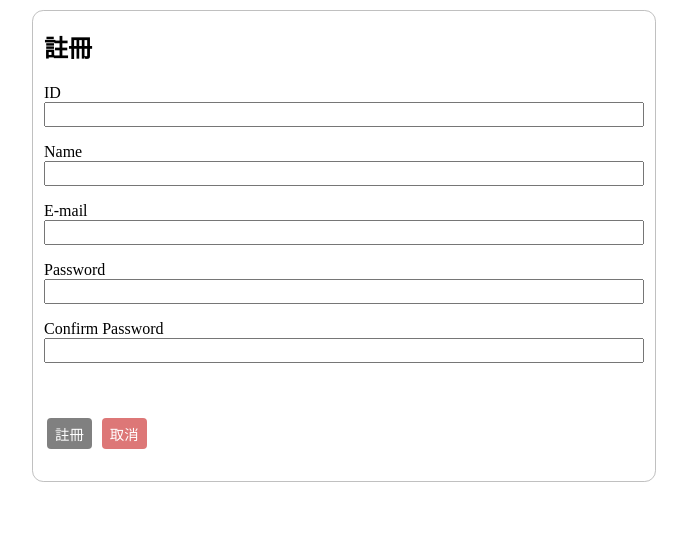
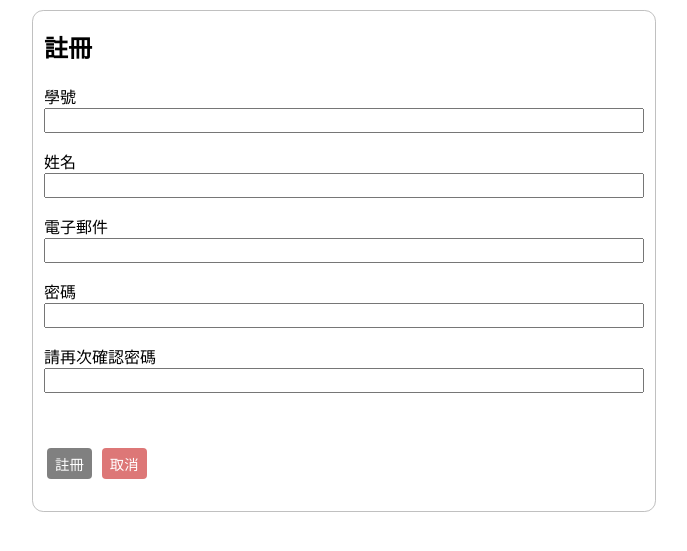
Before and after one commit to shao-hub/db_proj_2018, a PHP site: page /db_proj_2018/register in a window 1280 px wide. Shown: the part 65-616 px from the top of the page, without its empty margins (296-983 px from the left). Run offline with PHP 8.4, Linux system fonts and the light colour scheme; some libraries are stand-ins or nearby versions.

Commit message:
translate register page

```diff
--- a/application/views/register/index.php
+++ b/application/views/register/index.php
@@ -7,24 +7,24 @@
         <script src="<?php echo URL; ?>public/js/register/check_user_id.js"  defer></script>
         <form action="<?php echo URL; ?>register/signup" method="POST">
             <p>
-            <label>ID</label>
+            <label>學號</label>
             <input class="wide" type="text" id="user_id" name="user_id" value="" required><br>
             <span id="user_id_msg"></span>
             </p>
             <p>
-            <label>Name</label>
+            <label>姓名</label>
             <input class="wide" type="text" name="user_name" value="" required>
             </p>
             <p>
-            <label>E-mail</label>
+            <label>電子郵件</label>
             <input class="wide" type="email" name="user_email" value="" required>
             </p>
             <p>
-            <label>Password</label>
+            <label>密碼</label>
             <input class="wide" type="password" id="user_pw" name="user_pw" value="" required>
             </p>
             <p>
-            <label>Confirm Password</label>
+            <label>請再次確認密碼</label>
             <input class="wide" type="password" id="user_pw_conf" name="user_pw_conf" value="" required><br>
             <span id="user_pw_msg"></span>
             </p>
```
